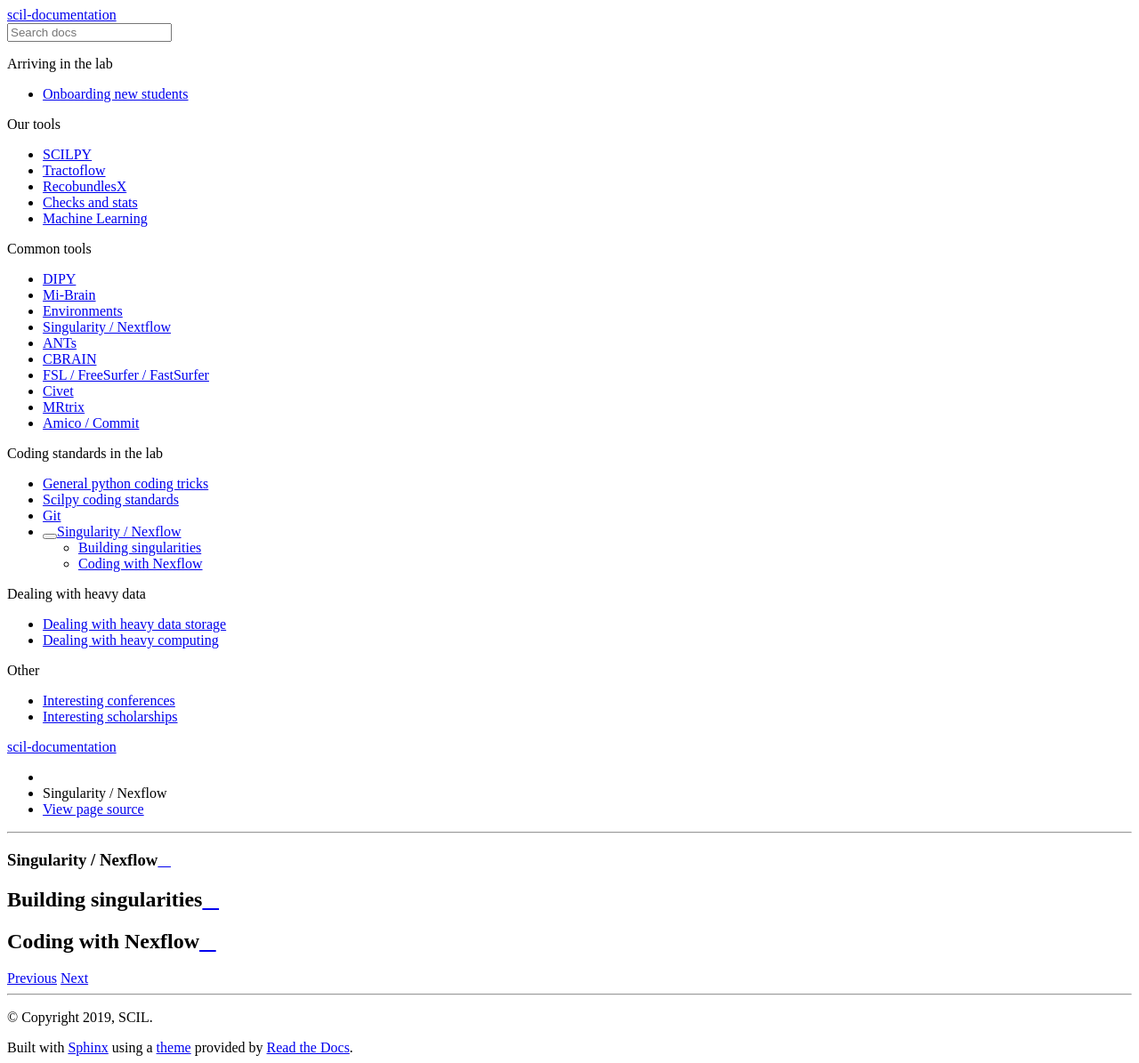
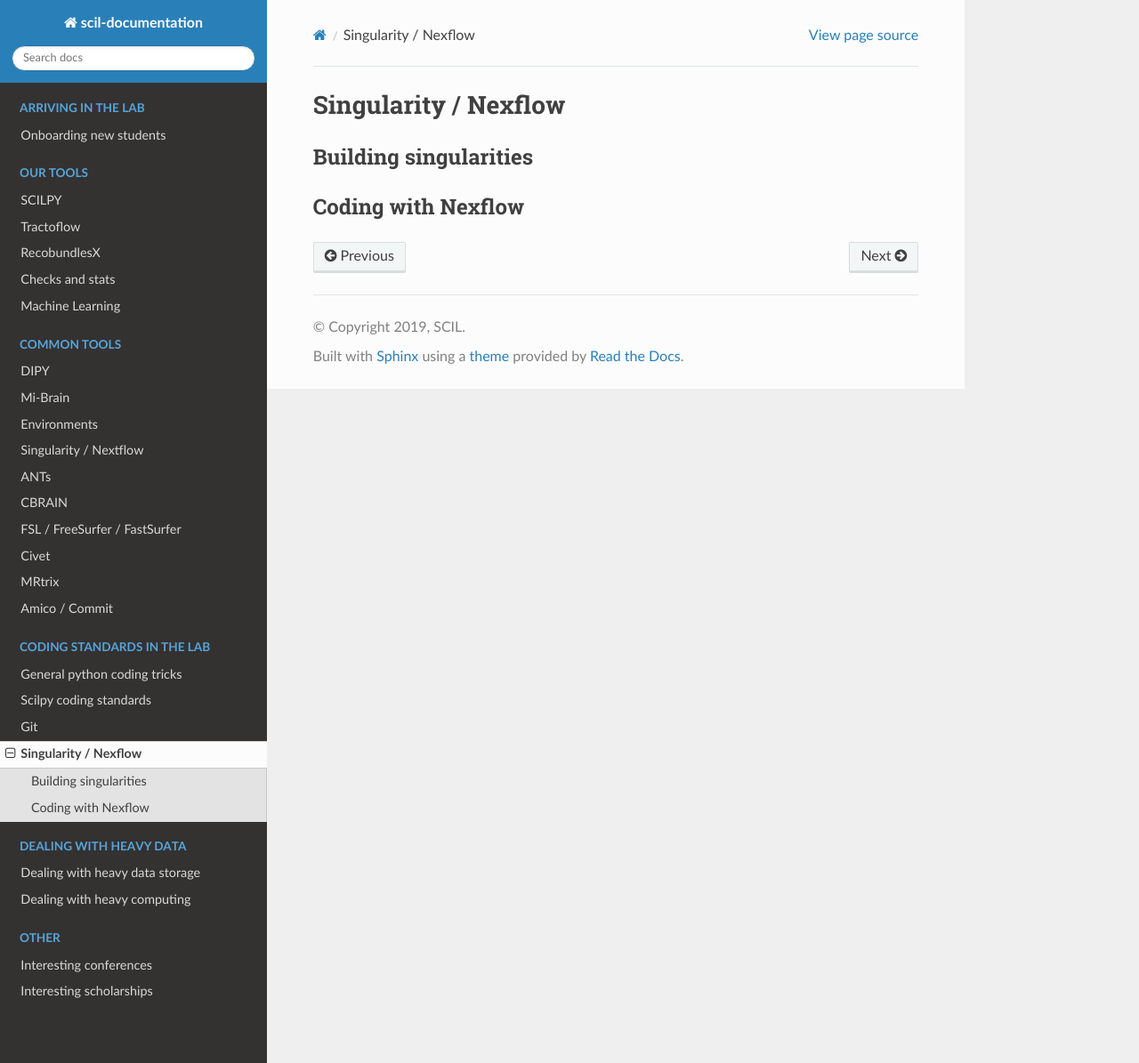
Before and after one commit to scilus/scil-documentation, a Sphinx documentation site: the page built from source/coding/nextflow_singularity.rst, in a window 1280 px wide and 1195 px high. Shown: the whole window at 89% size. Built offline with Sphinx 7.4.7 and the Read the Docs theme 2.0.0, drawn with Linux system fonts in a browser that asks for light colours.

Commit message:
Fix the my_style.css call.

```diff
--- a/source/_static/my_style.css
+++ b/source/_static/my_style.css
@@ -1,10 +1,5 @@
-/*
-"fix screen width.
-*/
+@import url("theme.css");
+
 .wy-nav-content {
-    max-width: 100%;
+    max-width: 80%;
 }
-
-.strike {
-  text-decoration: line-through;
-}
--- a/source/conf.py
+++ b/source/conf.py
@@ -93,11 +93,9 @@ html_theme_options = {
 # Tried https://stackoverflow.com/questions/23211695/modifying-content-width-of-the-sphinx-theme-read-the-docs
 # Found final solution here https://github.com/readthedocs/sphinx_rtd_theme/issues/117
 html_static_path = ['_static']
-html_context = {
-    'css_files': [
-        '_static/my_style.css',  # overrides for width size
-        ],
-    }
+html_css_files = [
+    'my_style.css',  # overrides for width size
+]
 
 # Custom sidebar templates, must be a dictionary that maps document names
 # to template names.
```
